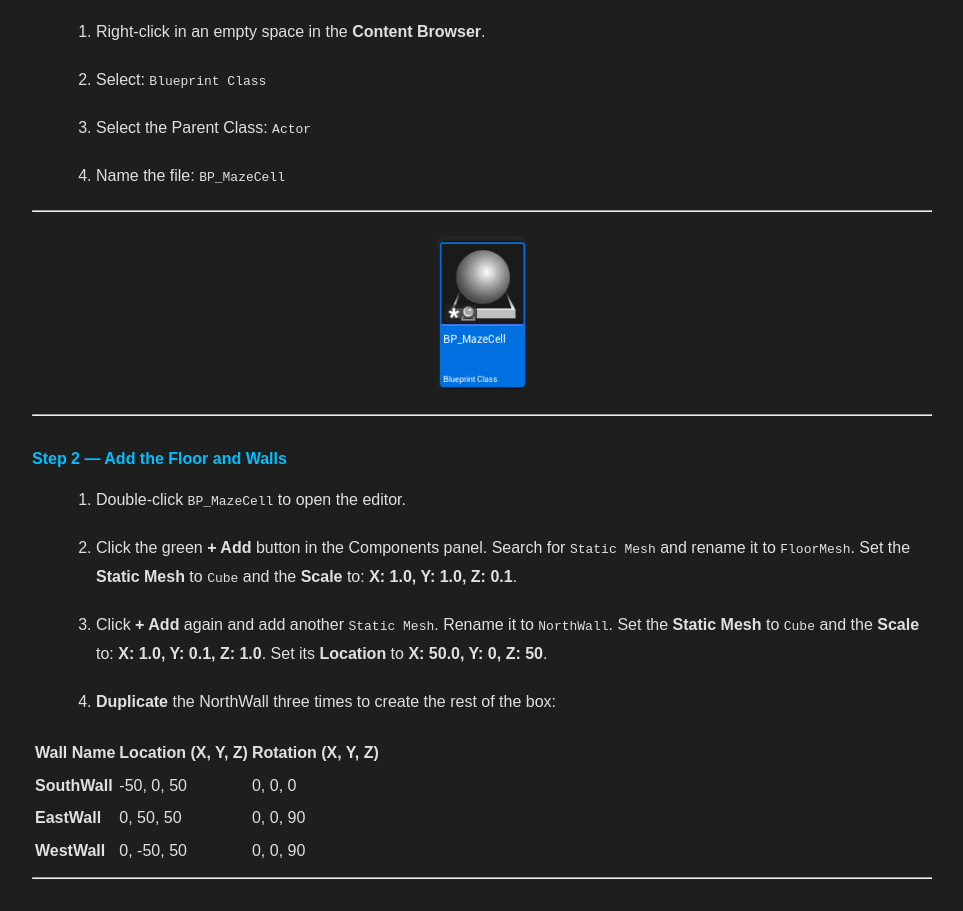
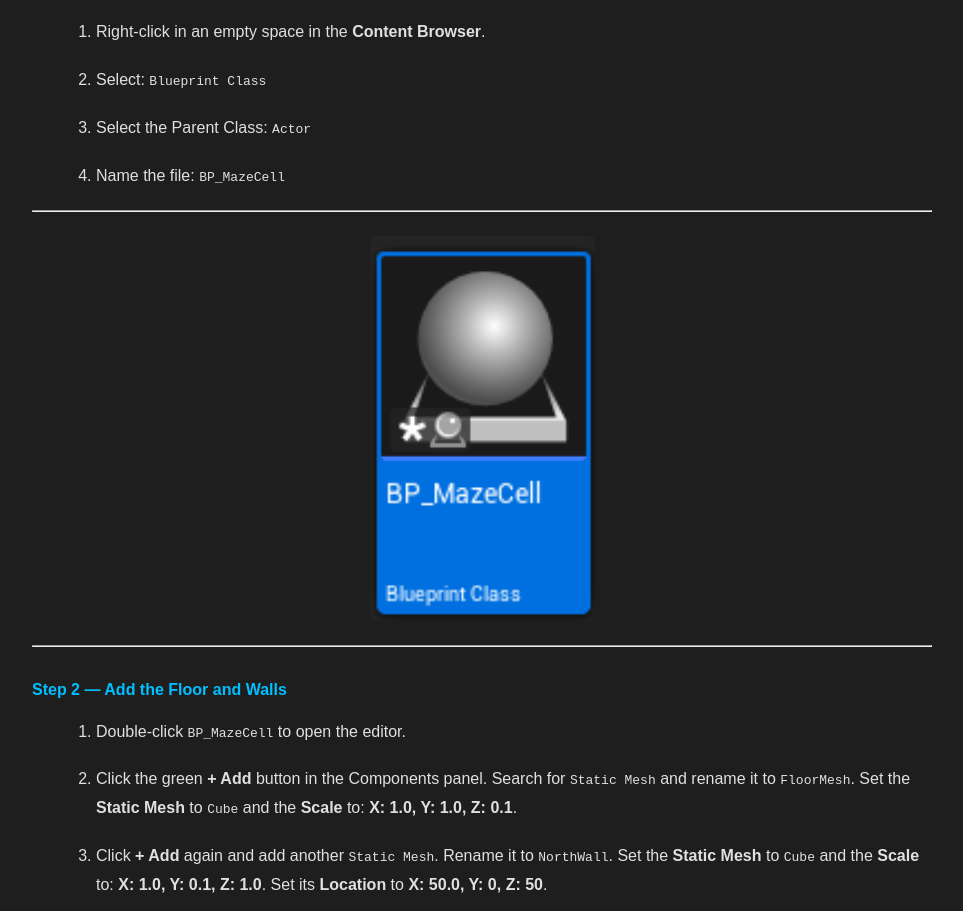
Before and after one commit to ScriptureExamined/NovawrightStudios, a Jekyll site: the page built from _posts/2026-04-18-gemini-maze-generator.md, in a window 1280 px wide. Shown: the part 518-1429 px from the top of the page, without its empty margins (158-1121 px from the left). Built offline with Jekyll 4.4.1, drawn with Linux system fonts in a browser that asks for light colours.

Commit message:
Update 2026-04-18-gemini-maze-generator.md

```diff
--- a/_posts/2026-04-18-gemini-maze-generator.md
+++ b/_posts/2026-04-18-gemini-maze-generator.md
@@ -31,7 +31,7 @@
 ---
 
 <a href="{{ '/assets/images/blog/Part1-Step-1.png' | relative_url }}" style="flex:1;">
-    <img src="{{ '/assets/images/blog/Part1-Step-1.png' | relative_url }}" style="width:10%;" alt="Creating a new Blueprint Actor" class="post-image">
+    <img src="{{ '/assets/images/blog/Part1-Step-1.png' | relative_url }}" style="width:25%;" alt="Creating a new Blueprint Actor" class="post-image">
   </a>
 
 ---
```
